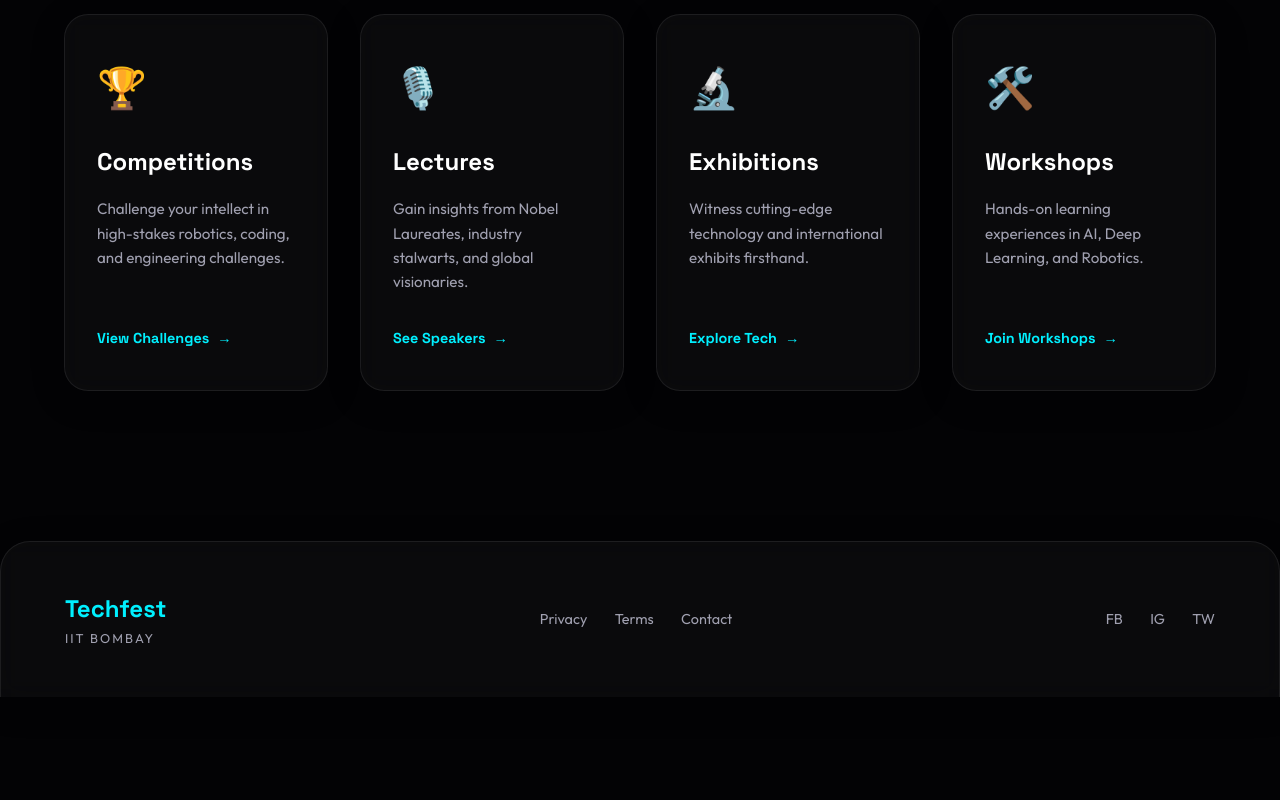
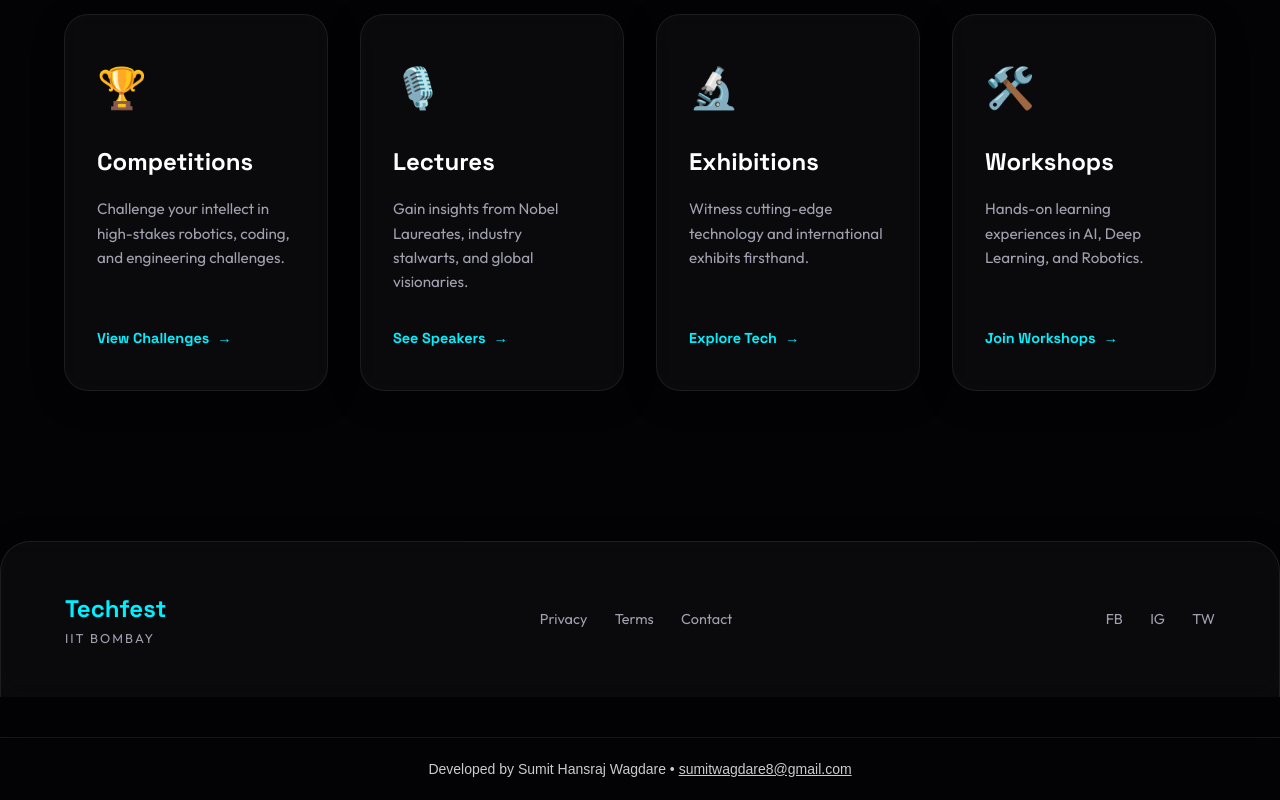
Before and after one commit to SumitWagdare/techfest-landing, a website built with Vite: page index.html in a window 1280 px wide. Shown: the part 1773-2573 px from the top of the page. Before the commit the page ends 2470 px from the top, so only its background shows below. Built offline with nearby package versions, Linux system fonts and the light colour scheme.

Commit message:
chore: add global footer for SEO

```diff
--- a/index.html
+++ b/index.html
@@ -134,5 +134,8 @@
     <script src="https://cdnjs.cloudflare.com/ajax/libs/gsap/3.12.2/gsap.min.js"></script>
     <script src="https://cdnjs.cloudflare.com/ajax/libs/gsap/3.12.2/ScrollTrigger.min.js"></script>
     <script type="module" src="/main.js"></script>
+    <footer style="text-align: center; padding: 20px; font-family: sans-serif; font-size: 14px; opacity: 0.8; border-top: 1px solid rgba(128,128,128,0.2); margin-top: 40px; width: 100%;">
+      Developed by Sumit Hansraj Wagdare &bull; <a href="mailto:sumitwagdare8@gmail.com" style="color: inherit; text-decoration: underline;">sumitwagdare8@gmail.com</a>
+    </footer>
   </body>
 </html>
```
